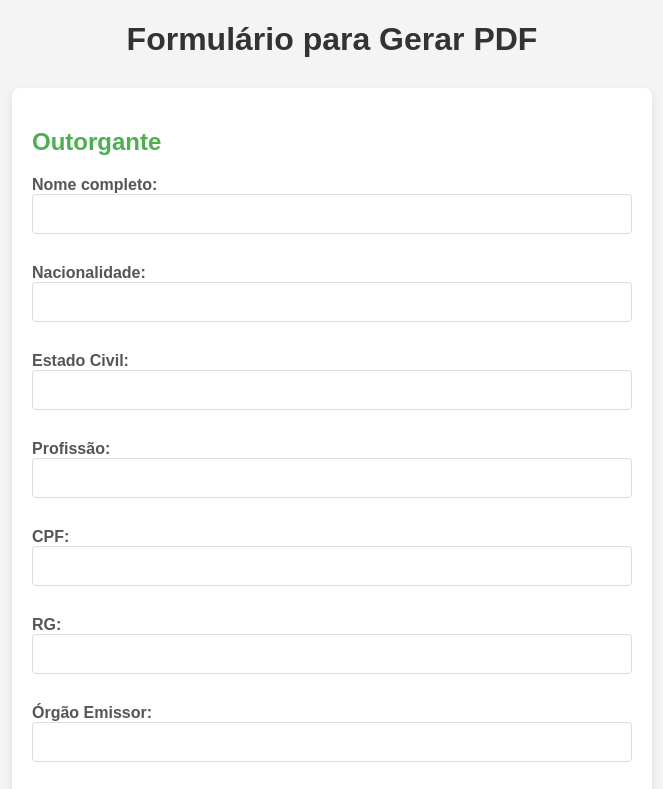
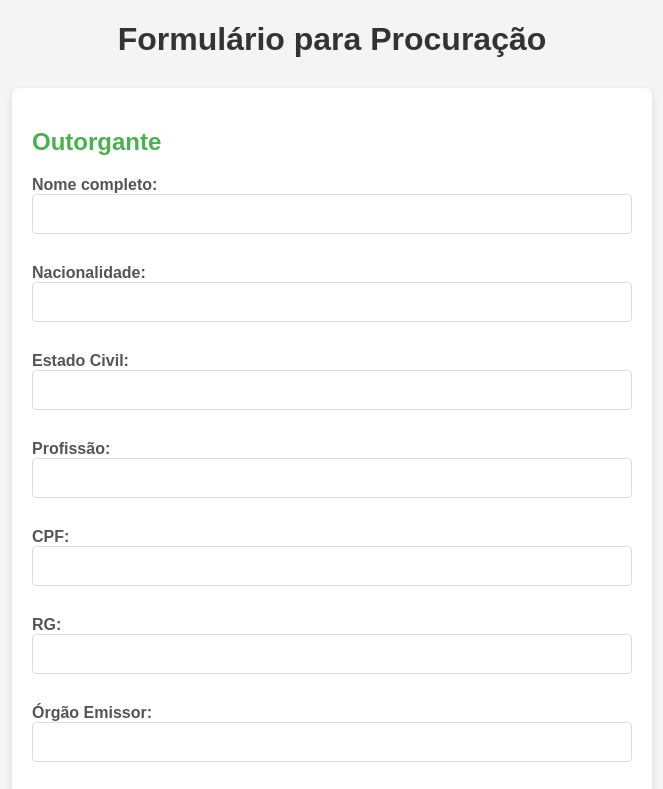
Before and after one commit to LucasBarrosds/procuracaoautomacao, a plain HTML site: page procuracaopf.html in a window 1280 px wide. Shown: the top 789 px of the page, without its empty margins (308-971 px from the left). Drawn offline with nearby package versions, Linux system fonts and the light colour scheme.

Commit message:
Update procuracaopf.html

```diff
--- a/procuracaopf.html
+++ b/procuracaopf.html
@@ -8,7 +8,7 @@
     <link rel="icon" href="PENDULO_ESCALA_LOGO.png" type="image/x-icon">
 </head>
 <body>
-    <h1>Formulário para Gerar PDF</h1>
+    <h1>Formulário para Procuração</h1>
     <form id="userForm">
         <h2>Outorgante</h2>
         <label for="nome_outorgante">Nome completo:</label>
```
